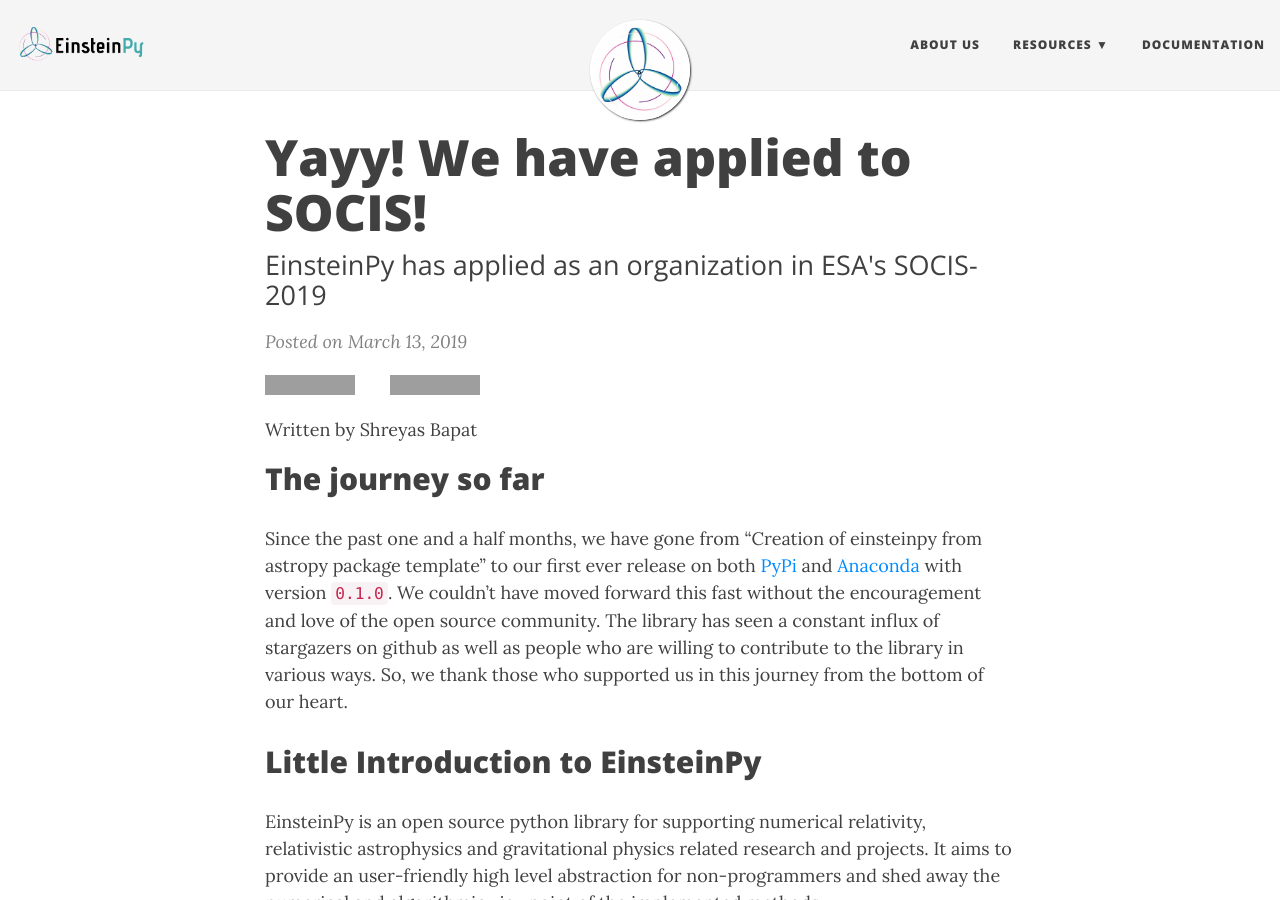
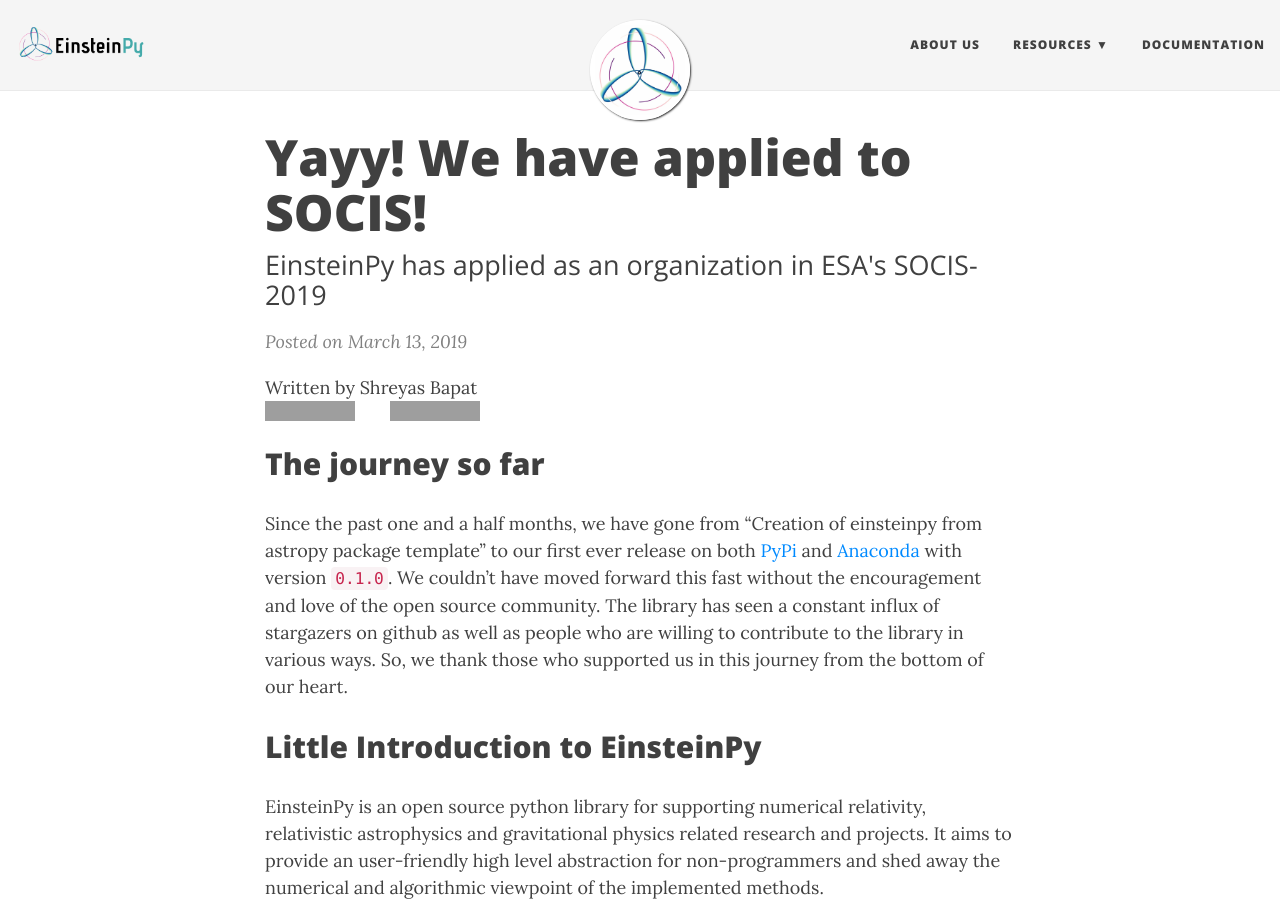
Before and after one commit to einsteinpy/blog.einsteinpy.org, a Jekyll site: the page built from _posts/2019-03-13-Application-for-SOCIS-2019.md, in a window 1280 px wide and 900 px high. Built offline with Jekyll 4.4.1, drawn with Linux system fonts in a browser that asks for light colours; nearby versions of some CDN libraries; grey boxes are pictures that could not be loaded.

Commit message:
Move the author up

```diff
--- a/_layouts/post.html
+++ b/_layouts/post.html
@@ -7,6 +7,8 @@
 <div class="container">
   <div class="row">
     <div class="col-lg-8 col-lg-offset-2 col-md-10 col-md-offset-1">
+
+       {% include author.html %}
 
       {% if page.gh-repo %}
         {% assign gh_split =  page.gh-repo | split:'/'  %}
@@ -30,8 +32,6 @@
           {% endif %}
         </div>
       {% endif %}
-
-      {% include author.html %}
 
       <article role="main" class="blog-post">
         {{ content }}
```
